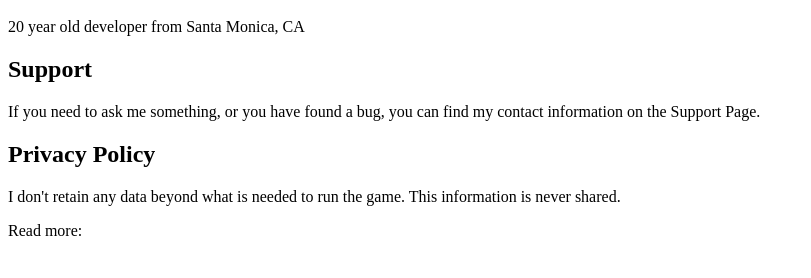
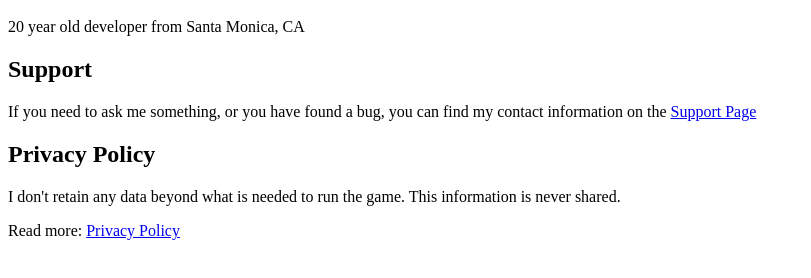
Before and after one commit to LukeStanback/Lightspeed, a plain HTML site: page index.html in a window 1280 px wide. Shown: the part 48-326 px from the top of the page, without its empty margins (0-811 px from the left). Drawn offline with Linux system fonts and the light colour scheme.

Commit message:
Update index.html

```diff
--- a/index.html
+++ b/index.html
@@ -2,8 +2,8 @@
   <h1>About</h1>
   <p>20 year old developer from Santa Monica, CA</p>
   <h2>Support</h2>
-  <p>If you need to ask me something, or you have found a bug, you can find my contact information on the Support Page.</p>
+  <p>If you need to ask me something, or you have found a bug, you can find my contact information on the <a href="support.html">Support Page</a></p>
   <h2>Privacy Policy</h2>
   <p>I don't retain any data beyond what is needed to run the game. This information is never shared.</p>
-  <p>Read more:
+  <p>Read more: <a href="privacy.html">Privacy Policy</a> </p>
 </body>
```
